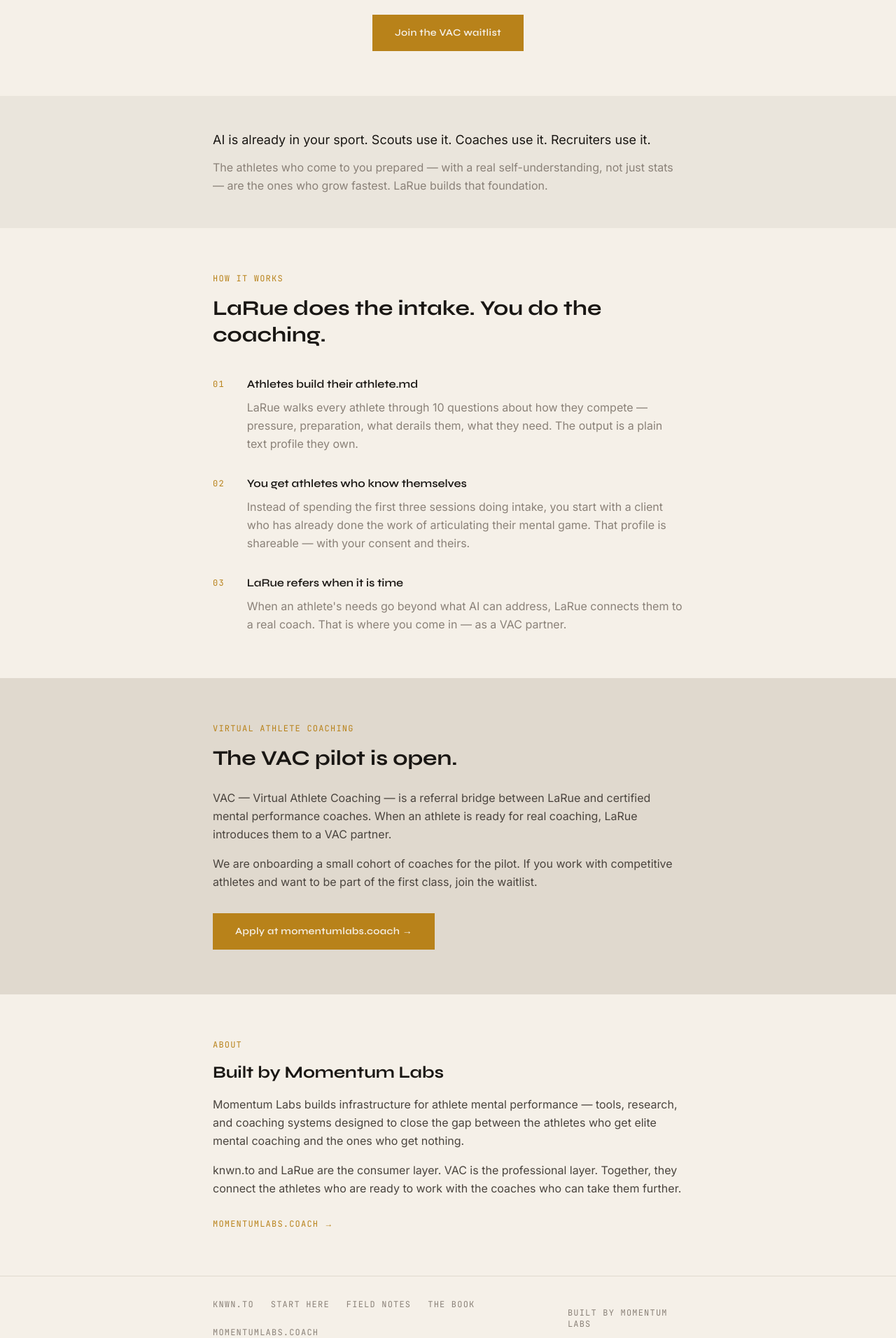
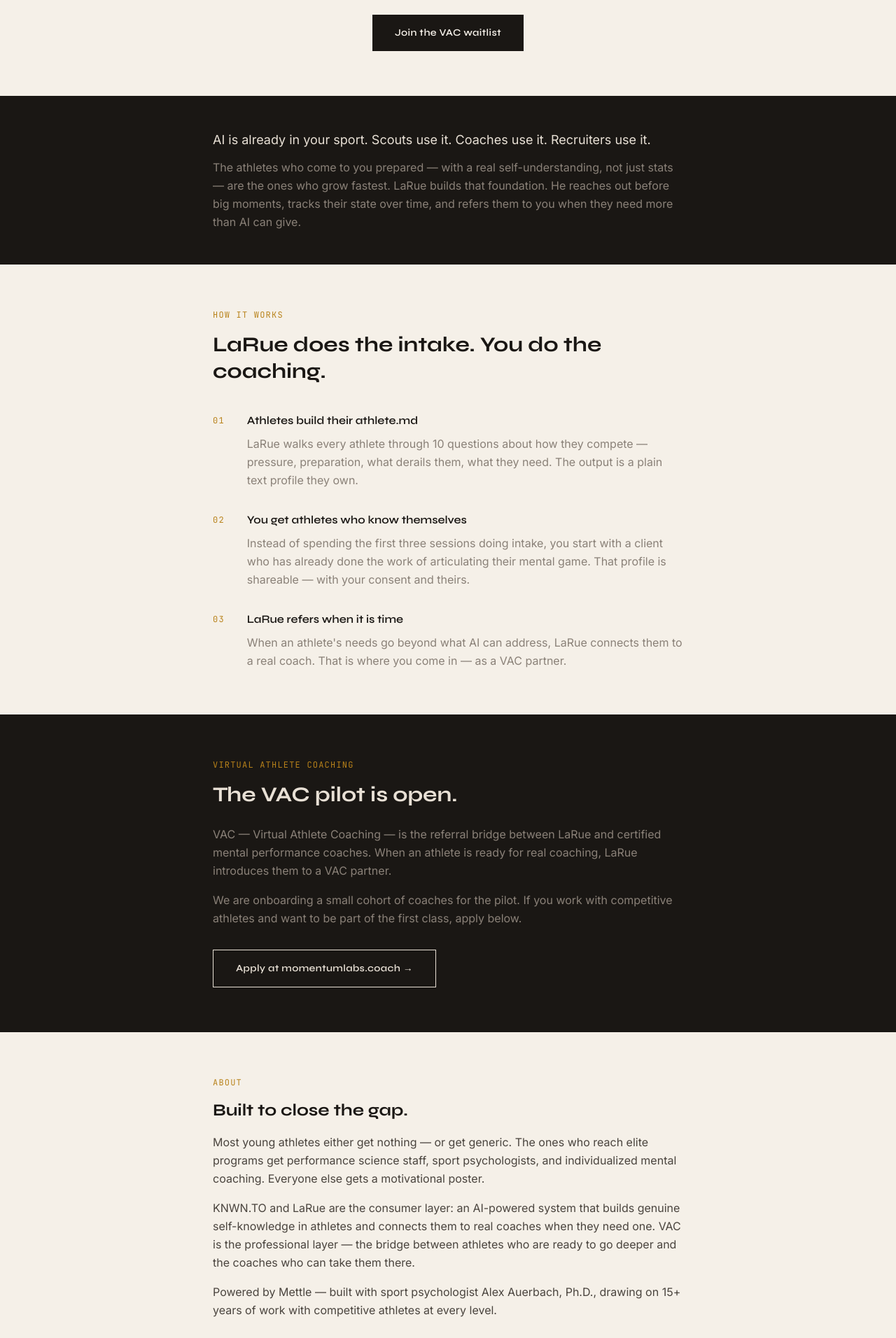
Before and after one commit to larueagent/knwn.to, a Next.js app: page /for-coaches in a window 1280 px wide. Shown: the part 580-2492 px from the top of the page at 70% size. Built offline with nearby package versions, Linux system fonts and the light colour scheme; no server answers.

Commit message:
Update /for-coaches page with revised team content

```diff
--- a/app/for-coaches/page.tsx
+++ b/app/for-coaches/page.tsx
@@ -3,77 +3,34 @@ import Nav from "@/components/Nav";
 
 export const metadata = {
   title: "For Coaches — knwn.to",
-  description:
-    "The VAC waitlist is open. LaRue connects athletes to coaches — and coaches to athletes who are ready to work.",
+  description: "The VAC waitlist is open. LaRue connects athletes to coaches — and coaches to athletes who are ready to work.",
 };
 
 export default function ForCoachesPage() {
   return (
     <main className="min-h-screen bg-parchment text-[#1A1714] flex flex-col">
       <Nav />
-
-      {/* Hero */}
       <section className="flex flex-col items-center justify-center px-6 pt-24 pb-16 text-center">
-        <p className="font-mono text-xs tracking-[0.25em] uppercase text-[#B8821A] mb-8">
-          knwn.to / for coaches
-        </p>
-        <h1 className="font-syne font-bold text-4xl sm:text-6xl text-[#1A1714] leading-[1.05] mb-6 max-w-3xl">
-          Your athletes are already using AI.
-          <br />
-          <span className="text-[#8A8178]">Most of them are doing it wrong.</span>
-        </h1>
-        <p className="font-inter text-lg text-[#4A443E] max-w-xl leading-relaxed mb-12">
-          LaRue helps athletes build a mental performance identity before they ever walk into
-          your office — so you spend less time starting from scratch and more time doing the
-          real work.
-        </p>
-        <Link
-          href="#waitlist"
-          className="px-8 py-4 bg-[#B8821A] text-parchment font-syne font-semibold text-sm tracking-wide hover:bg-[#a07115] transition-colors"
-        >
-          Join the VAC waitlist
-        </Link>
+        <p className="font-mono text-xs tracking-[0.25em] uppercase text-[#B8821A] mb-8">knwn.to / for coaches</p>
+        <h1 className="font-syne font-bold text-4xl sm:text-6xl text-[#1A1714] leading-[1.05] mb-6 max-w-3xl">Your athletes are already using AI.<br /><span className="text-[#8A8178]">Most of them are doing it wrong.</span></h1>
+        <p className="font-inter text-lg text-[#4A443E] max-w-xl leading-relaxed mb-12">LaRue helps athletes build a mental performance identity before they ever walk into your office — so you spend less time starting from scratch and more time doing the real work.</p>
+        <Link href="#waitlist" className="px-8 py-4 bg-[#1A1714] text-parchment font-syne font-semibold text-sm tracking-wide hover:bg-[#2a2520] transition-colors">Join the VAC waitlist</Link>
       </section>
-
-      {/* Context band */}
-      <section className="bg-[#EAE5DC] px-6 py-12">
+      <section className="bg-[#1A1714] text-[#E8E0D5] px-6 py-12">
         <div className="max-w-2xl mx-auto">
-          <p className="font-inter text-lg text-[#1A1714] leading-relaxed mb-3">
-            AI is already in your sport. Scouts use it. Coaches use it. Recruiters use it.
-          </p>
-          <p className="font-inter text-base text-[#8A8178] leading-relaxed">
-            The athletes who come to you prepared — with a real self-understanding, not just
-            stats — are the ones who grow fastest. LaRue builds that foundation.
-          </p>
+          <p className="font-inter text-lg leading-relaxed mb-3">AI is already in your sport. Scouts use it. Coaches use it. Recruiters use it.</p>
+          <p className="font-inter text-base text-[#8A8178] leading-relaxed">The athletes who come to you prepared — with a real self-understanding, not just stats — are the ones who grow fastest. LaRue builds that foundation. He reaches out before big moments, tracks their state over time, and refers them to you when they need more than AI can give.</p>
         </div>
       </section>
-
-      {/* What LaRue does for coaches */}
       <section className="flex flex-col items-center px-6 py-16">
         <div className="max-w-2xl w-full">
-          <p className="font-mono text-xs tracking-widest uppercase text-[#B8821A] mb-4">
-            How it works
-          </p>
-          <h2 className="font-syne font-bold text-3xl text-[#1A1714] mb-10 leading-tight">
-            LaRue does the intake. You do the coaching.
-          </h2>
+          <p className="font-mono text-xs tracking-widest uppercase text-[#B8821A] mb-4">How it works</p>
+          <h2 className="font-syne font-bold text-3xl text-[#1A1714] mb-10 leading-tight">LaRue does the intake. You do the coaching.</h2>
           <div className="flex flex-col gap-8">
             {[
-              {
-                n: "01",
-                title: "Athletes build their athlete.md",
-                body: "LaRue walks every athlete through 10 questions about how they compete — pressure, preparation, what derails them, what they need. The output is a plain text profile they own.",
-              },
-              {
-                n: "02",
-                title: "You get athletes who know themselves",
-                body: "Instead of spending the first three sessions doing intake, you start with a client who has already done the work of articulating their mental game. That profile is shareable — with your consent and theirs.",
-              },
-              {
-                n: "03",
-                title: "LaRue refers when it is time",
-                body: "When an athlete's needs go beyond what AI can address, LaRue connects them to a real coach. That is where you come in — as a VAC partner.",
-              },
+              { n: "01", title: "Athletes build their athlete.md", body: "LaRue walks every athlete through 10 questions about how they compete — pressure, preparation, what derails them, what they need. The output is a plain text profile they own." },
+              { n: "02", title: "You get athletes who know themselves", body: "Instead of spending the first three sessions doing intake, you start with a client who has already done the work of articulating their mental game. That profile is shareable — with your consent and theirs." },
+              { n: "03", title: "LaRue refers when it is time", body: "When an athlete's needs go beyond what AI can address, LaRue connects them to a real coach. That is where you come in — as a VAC partner." },
             ].map(({ n, title, body }) => (
               <div key={n} className="flex gap-8">
                 <span className="font-mono text-xs text-[#B8821A] tracking-widest pt-1 shrink-0">{n}</span>
@@ -86,67 +43,26 @@ export default function ForCoachesPage() {
           </div>
         </div>
       </section>
-
-      {/* VAC section */}
-      <section id="waitlist" className="bg-[#E0D9CE] px-6 py-16">
+      <section id="waitlist" className="bg-[#1A1714] text-[#E8E0D5] px-6 py-16">
         <div className="max-w-2xl mx-auto">
-          <p className="font-mono text-xs tracking-widest uppercase text-[#B8821A] mb-4">
-            Virtual Athlete Coaching
-          </p>
-          <h2 className="font-syne font-bold text-3xl text-[#1A1714] mb-6 leading-tight">
-            The VAC pilot is open.
-          </h2>
-          <p className="font-inter text-base text-[#4A443E] leading-relaxed mb-4">
-            VAC — Virtual Athlete Coaching — is a referral bridge between LaRue and certified
-            mental performance coaches. When an athlete is ready for real coaching, LaRue
-            introduces them to a VAC partner.
-          </p>
-          <p className="font-inter text-base text-[#4A443E] leading-relaxed mb-8">
-            We are onboarding a small cohort of coaches for the pilot. If you work with
-            competitive athletes and want to be part of the first class, join the waitlist.
-          </p>
-          <Link
-            href="https://momentumlabs.coach"
-            target="_blank"
-            rel="noopener noreferrer"
-            className="inline-block px-8 py-4 bg-[#B8821A] text-parchment font-syne font-semibold text-sm tracking-wide hover:bg-[#a07115] transition-colors"
-          >
-            Apply at momentumlabs.coach →
-          </Link>
+          <p className="font-mono text-xs tracking-widest uppercase text-[#B8821A] mb-4">Virtual Athlete Coaching</p>
+          <h2 className="font-syne font-bold text-3xl text-[#E8E0D5] mb-6 leading-tight">The VAC pilot is open.</h2>
+          <p className="font-inter text-base text-[#8A8178] leading-relaxed mb-4">VAC — Virtual Athlete Coaching — is the referral bridge between LaRue and certified mental performance coaches. When an athlete is ready for real coaching, LaRue introduces them to a VAC partner.</p>
+          <p className="font-inter text-base text-[#8A8178] leading-relaxed mb-8">We are onboarding a small cohort of coaches for the pilot. If you work with competitive athletes and want to be part of the first class, apply below.</p>
+          <Link href="https://momentumlabs.coach" target="_blank" rel="noopener noreferrer" className="inline-block px-8 py-4 border border-[#E8E0D5] text-[#E8E0D5] font-syne font-semibold text-sm tracking-wide hover:bg-[#E8E0D5] hover:text-[#1A1714] transition-colors">Apply at momentumlabs.coach →</Link>
         </div>
       </section>
-
-      {/* About Momentum Labs */}
       <section className="flex flex-col items-center px-6 py-16">
         <div className="max-w-2xl w-full">
-          <p className="font-mono text-xs tracking-widest uppercase text-[#B8821A] mb-4">
-            About
-          </p>
-          <h2 className="font-syne font-bold text-2xl text-[#1A1714] mb-4">
-            Built by Momentum Labs
-          </h2>
-          <p className="font-inter text-base text-[#4A443E] leading-relaxed mb-4">
-            Momentum Labs builds infrastructure for athlete mental performance — tools,
-            research, and coaching systems designed to close the gap between the athletes
-            who get elite mental coaching and the ones who get nothing.
-          </p>
-          <p className="font-inter text-base text-[#4A443E] leading-relaxed mb-6">
-            knwn.to and LaRue are the consumer layer. VAC is the professional layer.
-            Together, they connect the athletes who are ready to work with the coaches
-            who can take them further.
-          </p>
-          <Link
-            href="https://momentumlabs.coach"
-            target="_blank"
-            rel="noopener noreferrer"
-            className="font-mono text-xs text-[#B8821A] tracking-widest uppercase hover:underline"
-          >
-            momentumlabs.coach →
-          </Link>
+          <p className="font-mono text-xs tracking-widest uppercase text-[#B8821A] mb-4">About</p>
+          <h2 className="font-syne font-bold text-2xl text-[#1A1714] mb-4">Built to close the gap.</h2>
+          <p className="font-inter text-base text-[#4A443E] leading-relaxed mb-4">Most young athletes either get nothing — or get generic. The ones who reach elite programs get performance science staff, sport psychologists, and individualized mental coaching. Everyone else gets a motivational poster.</p>
+          <p className="font-inter text-base text-[#4A443E] leading-relaxed mb-4">KNWN.TO and LaRue are the consumer layer: an AI-powered system that builds genuine self-knowledge in athletes and connects them to real coaches when they need one. VAC is the professional layer — the bridge between athletes who are ready to go deeper and the coaches who can take them there.</p>
+          <p className="font-inter text-base text-[#4A443E] leading-relaxed mb-6">Powered by Mettle — built with sport psychologist Alex Auerbach, Ph.D., drawing on 15+ years of work with competitive athletes at every level.</p>
+          <p className="font-inter text-sm text-[#8A8178] leading-relaxed mb-6">AI-powered. Real coaches available when you need them.</p>
+          <Link href="https://momentumlabs.coach" target="_blank" rel="noopener noreferrer" className="font-mono text-xs text-[#B8821A] tracking-widest uppercase hover:underline">momentumlabs.coach →</Link>
         </div>
       </section>
-
-      {/* Footer */}
       <footer className="mt-auto px-6 py-8 border-t border-[#E0D9CE]">
         <div className="max-w-2xl mx-auto flex flex-col sm:flex-row items-center justify-between gap-4">
           <div className="flex gap-6 flex-wrap">
@@ -156,15 +72,10 @@ export default function ForCoachesPage() {
             <Link href="/book" className="font-mono text-xs text-[#8A8178] hover:text-[#B8821A] transition-colors tracking-widest uppercase">The Book</Link>
             <Link href="https://momentumlabs.coach" className="font-mono text-xs text-[#8A8178] hover:text-[#B8821A] transition-colors tracking-widest uppercase" target="_blank" rel="noopener noreferrer">momentumlabs.coach</Link>
           </div>
-          <p className="font-mono text-xs text-[#8A8178] tracking-widest uppercase">
-            Built by Momentum Labs
-          </p>
+          <p className="font-mono text-xs text-[#8A8178] tracking-widest uppercase">Powered by Mettle</p>
         </div>
         <div className="max-w-2xl mx-auto mt-4">
-          <p className="font-mono text-xs text-[#C8BFB5]">
-            LaRue is an AI agent. He is not a licensed therapist or clinical psychologist.
-            &copy; 2026 Momentum Labs. Athlete data is never sold or shared without explicit consent.
-          </p>
+          <p className="font-mono text-xs text-[#C8BFB5]">LaRue is an AI agent. He is not a licensed therapist or clinical psychologist. AI-powered. Real coaches available when you need them.{" "}&copy; 2026 Mettle Performance. Athlete data is never sold or shared without explicit consent.</p>
         </div>
       </footer>
     </main>
```
